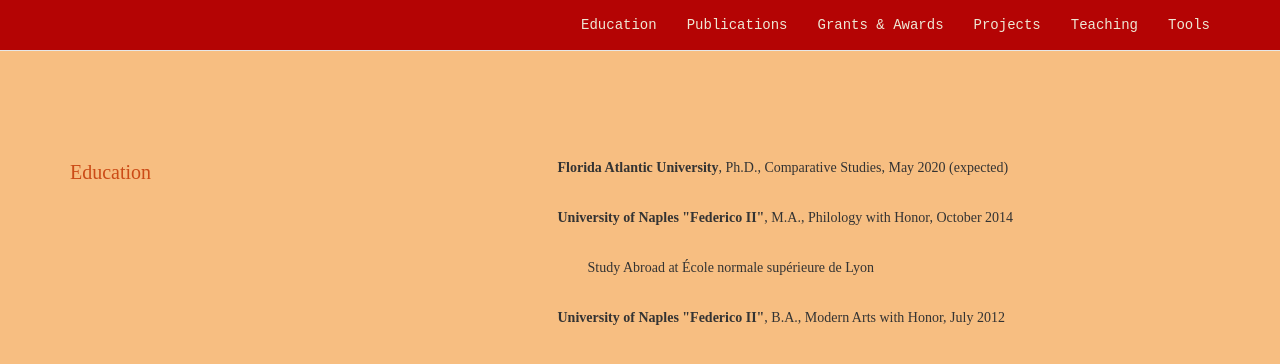
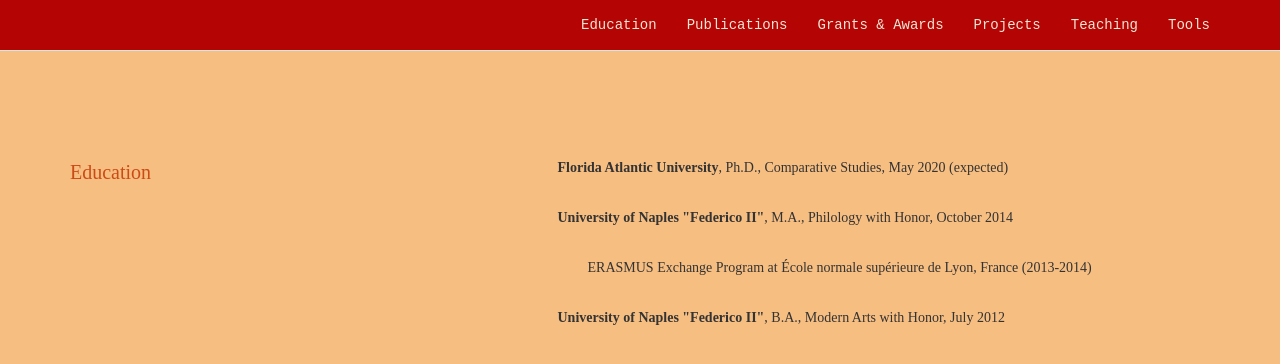
Before and after one commit to vivianapezzullo/nolauren.github.io, a Jekyll site: the page index.html, which Jekyll copies as it is, in a window 1280 px wide and 900 px high, scrolled down 852 px. Shown: the top 364 px of the window. Built offline with Jekyll 4.4.1, drawn with Linux system fonts in a browser that asks for light colours; nearby versions of some CDN libraries.

Commit message:
Update index.html

```diff
--- a/index.html
+++ b/index.html
@@ -127,9 +127,9 @@
                          </div>
                 <div class="col-sm-1"></div>
                 <div class="col-sm-7">
-                    <p class="text-left" style="margin-bottom:30px;"><b>Florida Atlantic University</b>, Ph.D., Comparative Studies, May 2020 (expected) <br>
+                    <p class="text-left" style="margin-bottom:30px;"><b>Florida Atlantic University</b>, Ph.D., Comparative Studies, May 2020 (expected) <p>
                     <p class="text-left" style="margin-bottom:30px;"><b>University of Naples "Federico II"</b>, M.A.,  Philology with Honor, October 2014</p>
-                    <p class="text-left" style="margin-bottom:30px; margin-left:30px;"> Study Abroad at École normale supérieure de Lyon</p>
+                    <p class="text-left" style="margin-bottom:30px; margin-left:30px;"> ERASMUS Exchange Program at École normale supérieure de Lyon, France (2013-2014) </p>
                     <p class="text-left" style="margin-bottom:30px;"><b>University of Naples "Federico II"</b>, B.A., Modern Arts with Honor, July 2012</p>
 
                 </div>
```
